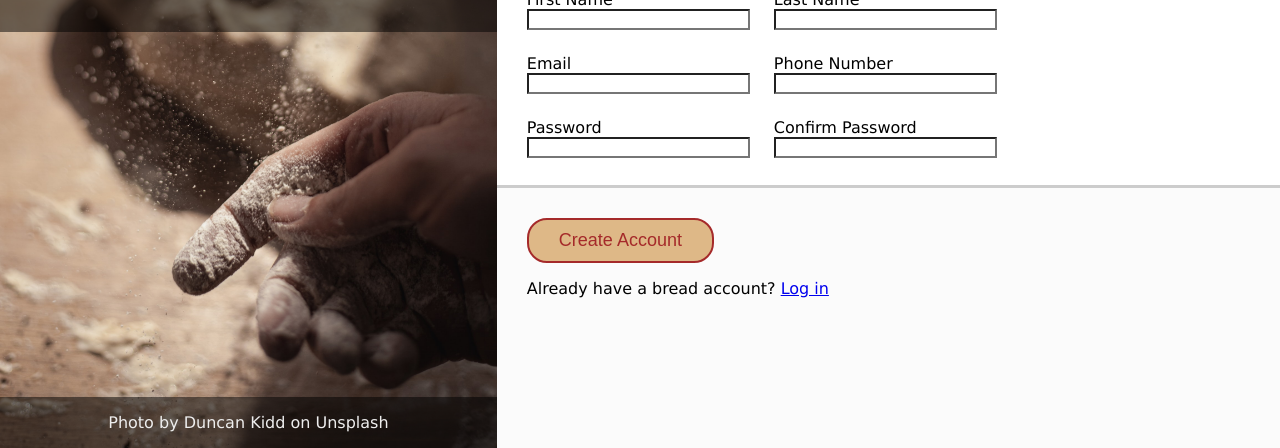
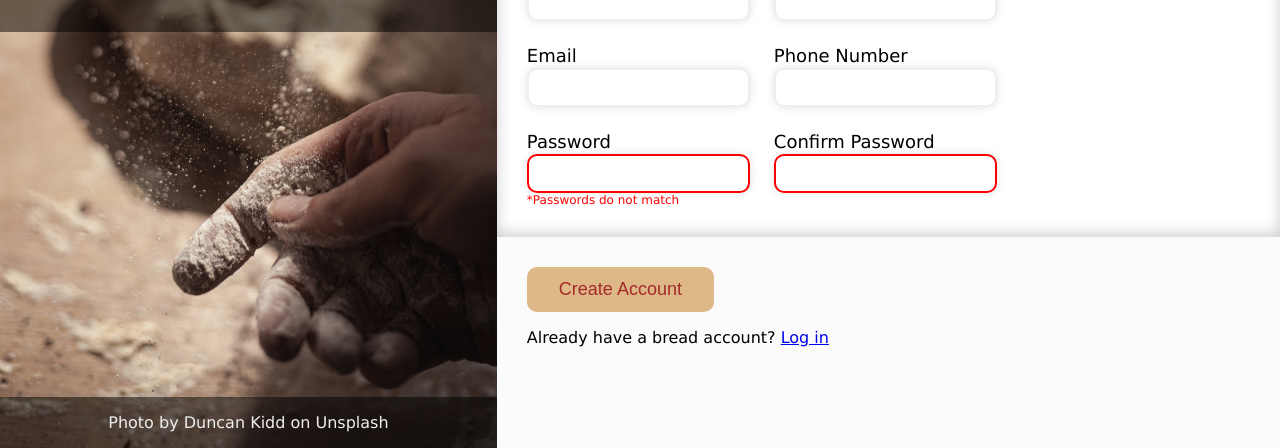
Before and after one commit to Acid-Free/odin-signup-form, a plain HTML site: page index.html in a window 1280 px wide. Shown: the part 352-800 px from the top of the page. Drawn offline with Linux system fonts and the light colour scheme.

Commit message:
Add form styling

```diff
--- a/index.html
+++ b/index.html
@@ -47,6 +47,7 @@
         <p>
           <label for="password">Password</label>
           <input type="password" name="password" id="password" required>
+          <output class="password-match-indicator" for="password">*Passwords do not match</output>
         </p>
         <p>
           <label for="password-confirm">Confirm Password</label>
--- a/style.css
+++ b/style.css
@@ -70,9 +70,16 @@ body {
 }
 
 .form-div {
+  display: flex;
+  flex-direction: column;
+  justify-content: center;
   padding: 30px;
   box-shadow: rgba(0, 0, 0, 0.4) 0px 2px 4px,
-    rgba(0, 0, 0, 0.3) 0px 7px 13px -3px, rgba(0, 0, 0, 0.2) 0px -3px 0px inset;
+    rgba(0, 0, 0, 0.3) 0px 7px 13px -3px, rgba(0, 0, 0, 0.2) 0px -3px 15px inset;
+}
+
+.form-div > p {
+  font-size: 22px;
 }
 
 .form-div > form {
@@ -86,6 +93,7 @@ body {
   margin: 0px;
   display: flex;
   flex-direction: column;
+  font-size: 18px;
 }
 
 .create-account-div {
@@ -107,9 +115,34 @@ body {
 
 button {
   padding: 10px 30px;
-  border-radius: 20px;
-  border: 2px solid brown;
+  border-radius: 10px;
+  border: 2px solid burlywood;
   background-color: burlywood;
   color: brown;
   font-size: 18px;
 }
+
+button:hover {
+  filter: brightness(90%);
+}
+
+button:focus {
+  filter: brightness(80%);
+}
+
+input {
+  padding: 10px;
+  margin-top: 2px;
+  border: 2px solid #eeeeee;
+  border-radius: 10px;
+  box-shadow: rgba(0, 0, 0, 0.1) 0 0 8px 0.5px;
+}
+
+input[type="password"]:invalid {
+  border-color: red;
+}
+
+.password-match-indicator {
+  font-size: 12px;
+  color: red;
+}
```
